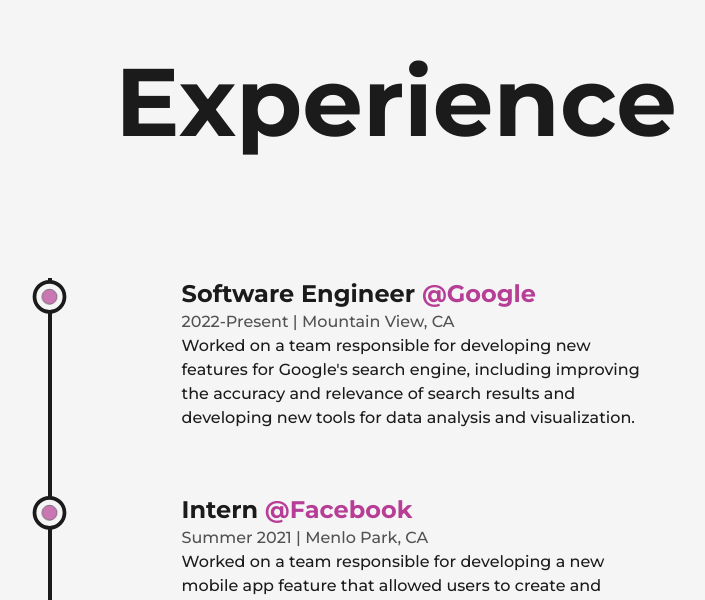
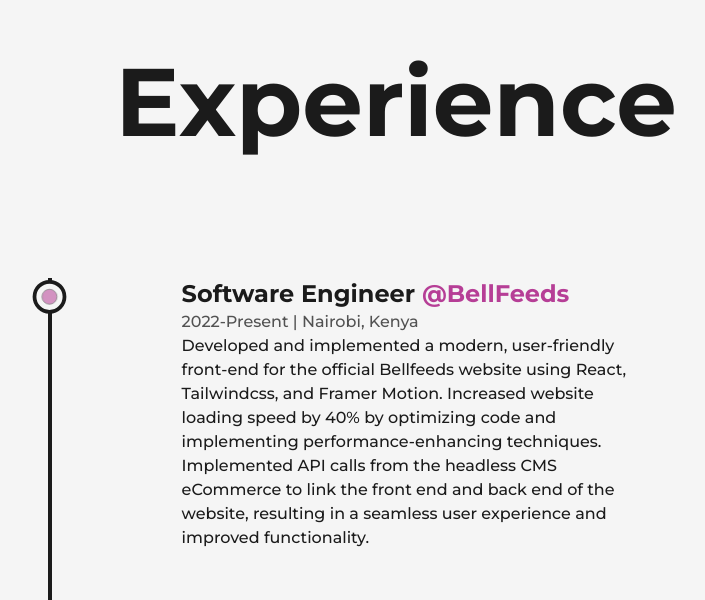
Before and after one commit to samwel-mongare/official-portfolio, a Next.js app: page /about in a window 1280 px wide. Shown: the part 2154-2754 px from the top of the page, without its empty margins (244-949 px from the left). Built offline with nearby package versions, Linux system fonts and the light colour scheme.

Commit message:
Complete on information update

```diff
--- a/app/components/DesktopMenu.jsx
+++ b/app/components/DesktopMenu.jsx
@@ -1,7 +1,7 @@
 import { usePathname } from "next/navigation"
 import { motion } from "framer-motion";
 import Link from "next/link"
-import { DribbbleIcon, GithubIcon, LinkedInIcon, MoonIcon, PinterestIcon, SunIcon, TwitterIcon } from "./Icons"
+import { AngelListIcon, DribbbleIcon, GithubIcon, LinkedInIcon, MoonIcon, SunIcon, TwitterIcon, UpworkIcon } from "./Icons"
 
 
 const CustomLink = ({ href, title, className }) => {
@@ -30,19 +30,19 @@
       <nav className="flex items-center justify-center flex-wrap">
         <motion.a whileHover={{
           y: -2
-        }} className="w-6 mr-3" whileTap={{scale: 0.9}} href="https://twitter.com" target="_blank"><TwitterIcon /></motion.a>
+        }} className="w-6 mr-3" whileTap={{scale: 0.9}} href="https://twitter.com/sam_mongare" target="_blank"><TwitterIcon /></motion.a>
         <motion.a whileHover={{
           y: -2
-        }} className="w-6 mx-3" whileTap={{scale: 0.9}} href="https://twitter.com" target="_blank"><GithubIcon /></motion.a>
+        }} className="w-6 mx-3" whileTap={{scale: 0.9}} href="https://github.com/Mosams" target="_blank"><GithubIcon /></motion.a>
         <motion.a whileHover={{
           y: -2
-        }} className="w-6 mx-3" whileTap={{scale: 0.9}} href="https://twitter.com" target="_blank"><LinkedInIcon /></motion.a>
+        }} className="w-6 mx-3" whileTap={{scale: 0.9}} href="https://www.linkedin.com/in/samwel-mongare/" target="_blank"><LinkedInIcon /></motion.a>
         <motion.a whileHover={{
           y: -2
-        }} className="w-6 mx-3 dark:bg-light rounded-full" whileTap={{scale: 0.9}} href="https://twitter.com" target="_blank"><PinterestIcon /></motion.a>
+        }} className="w-6 mx-2 rounded-full" whileTap={{scale: 0.9}} href="https://www.upwork.com/freelancers/~017927a169e62dec08?viewMode=1" target="_blank"><UpworkIcon /></motion.a>
         <motion.a whileHover={{
           y: -2
-        }} className="w-6 ml-3" whileTap={{scale: 0.9}} href="https://twitter.com" target="_blank"><DribbbleIcon /></motion.a>
+        }} className="w-6 p-1 ml-3 bg-white rounded-full" whileTap={{scale: 0.9}} href="https://wellfound.com/u/samwel-mongare" target="_blank"><AngelListIcon /></motion.a>
 
         <button
          onClick={() => setMode(mode === "light" ? "dark" : "light")}
--- a/app/components/HireMe.jsx
+++ b/app/components/HireMe.jsx
@@ -8,7 +8,7 @@
     md:right-8 md:left-auto md:top-0 md:bottom-auto sm:right-0'>
       <div className="w-48 h-auto flex items-center justify-center relative md:w-24">
         <CircularText className="fill-dark animate-spin-slow dark:fill-light" />
-        <Link href="/contact" className="flex items-center justify-center absolute left-1/2 top-1/2 -translate-x-1/2 -translate-y-1/2
+        <Link href="https://wa.me/+254762992818" target='_blank' className="flex items-center justify-center absolute left-1/2 top-1/2 -translate-x-1/2 -translate-y-1/2
          bg-dark text-light shadow-md border-solid border-dark w-20 h-20 rounded-full font-semibold hover:bg-light hover:text-dark
           dark:bg-light dark:text-dark dark:shadow-light dark:border-light dark:hover:bg-dark dark:hover:text-light md:w-12 md:h-12 md:text-[10px]
          ">
--- a/app/components/Home.jsx
+++ b/app/components/Home.jsx
@@ -31,7 +31,7 @@
               Explore my latest profects and articles, showcasing my expertise in React.js and web development.
             </p>
             <div className="flex items-center self-start mt-2 lg:self-center">
-              <Link href="/dummy.pdf" target="_blank"
+              <Link href="/resume.pdf" target="_blank"
                 className="flex items-center bg-dark text-light p-2.5 px-6 rounded-lg text-lg font-semibold hover:bg-light
                  hover:text-dark transition-all border-2 border-solid border-transparent
                  md:p-2 md:px-4 md:text-base
@@ -39,7 +39,7 @@
                  dark:bg-light dark:hover:text-light dark:hover:border-light dark:border-light dark:hover:bg-dark"
                  download="true"
               >Resume <LinkArrow className="w-6 m-1" /></Link>
-              <Link href="mailto.abc@gmail.com" target="_blank"
+              <Link href="https://wa.me/+254762992818" target="_blank"
                 className="ml-5 flex items-center bg-light text-dark p-2.5 px-6 rounded-lg text-lg font-semibold hover:bg-dark
                 hover:text-light transition-all border-2 border-solid border-dark hover:border-transparent dark:text-light
                dark:hover:text-light dark:border-light dark:bg-dark md:p-2 md:px-4 md:text-base "
--- a/app/components/NavBar.jsx
+++ b/app/components/NavBar.jsx
@@ -30,7 +30,7 @@
       <DesktopMenu mode={mode} setMode={setMode} isOpen={isOpen} />
       <MobileMenu mode={mode} setMode={setMode} isOpen={isOpen} handleClick={handleClick} />
 
-      <div className="absolute left-[40%] md:left-[38%] top-2 translate-x-[50%]">
+      <div className="absolute left-[45%] md:left-[38%] top-2 translate-x-[50%]">
         <Logo />
       </div>
     </header>
--- a/app/dataLibrary/myInformation.js
+++ b/app/dataLibrary/myInformation.js
@@ -73,74 +73,76 @@
 export const myExperience = [
   {
     title: 'Software Engineer',
-    company: 'Google',
-    companyLink: 'https://google.com',
-    location: 'Mountain View, CA',
+    company: 'BellFeeds',
+    companyLink: 'https://conwaybellfield.co.ke/',
+    location: 'Nairobi, Kenya',
     date: '2022-Present',
-    description: `Worked on a team responsible for developing new features for Google's
-    search engine, including improving the accuracy and relevance of search results and
-    developing new tools for data analysis and visualization.`
+    description: `Developed and implemented a modern, user-friendly front-end for the official Bellfeeds website using React, Tailwindcss, and Framer Motion.
+    Increased website loading speed by 40% by optimizing code and implementing performance-enhancing techniques.
+    Implemented API calls from the headless CMS eCommerce to link the front end and back end of the website, resulting in a seamless user experience and improved functionality.
+    `
   },
   {
-    title: 'Intern',
-    company: 'Facebook',
-    companyLink: 'https://facebook.com',
-    location: 'Menlo Park, CA',
-    date: 'Summer 2021',
-    description: `Worked on a team responsible for developing a new mobile app feature that allowed users to create and
-    share short-form video content, including designing and implementing a new user interface and developing
-    the backend infrastructure to support the feature.`
+    title: 'Code Reviewer',
+    company: 'Microverse',
+    companyLink: 'https://www.microverse.org/',
+    location: 'California, United States',
+    date: '2022-Present',
+    description: `Provided detailed feedback and suggestions during code reviews, leading to a 50% improvement in coding skills for team members and junior developers.
+    Mentored junior developers on best practices for writing clean, efficient code, resulting in a 15% increase in code quality scores.
+    Collaborated with the development team on collaborative projects to establish coding standards and guidelines, leading to a 20% improvement in overall code readability.
+    `
   },
   {
-    title: 'Software Developer',
-    company: 'Amazon',
-    companyLink: 'https://amazon.com',
-    location: 'Seattle, WA',
+    title: 'Founder/Project Manager',
+    company: 'Digital Chicken Farming',
+    companyLink: 'https://github.com/Mosams',
+    location: 'Eldoret, Kenya',
     date: '2020-2021',
-    description: `Worked on a team responsible for developing Amazon's mobile app, including implementing new features such
-    as product recommendations and user reviews, and optimizing the app's performance and reliability.`
+    description: `Implemented an efficient website ordering system that streamlined the purchasing process for customers, resulting in a 50% reduction in order processing time.
+    Developed and executed a comprehensive marketing strategy for the free-range chicken project, resulting in a 300% increase in online orders within the first month.
+    Collaborated with local farmers and suppliers to source high-quality chicken eggs and roosters, ensuring a consistent supply chain and customer satisfaction.
+    `
   },
   {
-    title: 'Software Developer Intern',
-    company: 'Microsoft',
-    companyLink: 'https://microsoft.com',
-    location: 'Redmond, WA',
-    date: 'Summer 2019',
-    description: `Worked on a team responsible for developing new features for Microsoft's Windows operating system,
-    including implementing a new user interface for a system settings panel and optimizing the performance of
-    a core system component.`
-  },
-  {
-    title: 'Teaching Assistant',
-    company: 'MIT',
-    companyLink: 'https://mit.edu',
-    location: 'Massachusetts Ave, Cambridge, MA',
-    date: 'Fall 2018',
-    description: `Assisted in teaching a course on computer programming, held office hours to help students with assignments,
-    and graded exams and assignments.`
-  },
+    title: 'IT Support Technician',
+    company: 'Chebut Tea Factory',
+    companyLink: 'https://ktdateas.com/chebut-tea-factory/',
+    location: 'Kapsabet, Kenya',
+    date: 'June 2019-August 2019',
+    description: `Conducted troubleshooting of LAN/WAN networks, resolving connectivity issues for 50+ employees and reducing downtime by 30%.
+    Performed data entry using the Chai-Pro System with 100% accuracy, ensuring seamless record-keeping and minimizing errors.
+    Identified and implemented new software and hardware solutions to improve system performance, resulting in a 20% increase in overall efficiency.
+    Identified and implemented software upgrades to improve system performance, resulting in a 20% increase in overall efficiency.
+    Conducted extensive testing of new hardware components, leading to the selection and installation of equipment that reduced system downtime by 15%.
+    `
+  }
 ]
 
 export const myEducation = [
   {
-    type: 'Bachelor Of Science In Computer Science',
-    time: '2016-2020',
-    place: 'Massachusetts Institute Of Technology (MIT)',
-    info: `Relevant courses included Data Structures and Algorithms, Computer Systems Engineering, and Artificial
-    Intelligence.`
+    type: 'Full Stack Web Development',
+    time: 'Oct 2021-Sep 2022',
+    place: 'Microverse',
+    info: `Implemented remote pair programming methodologies using GitHub and industry-standard git-flow to effectively collaborate with international remote developers on a daily basis while ensuring seamless code integration.
+    Utilized Ruby, Rails, JavaScript, React, and Redux to develop multiple projects showcasing proficiency in full-stack web development.
+    Mastered algorithms, data structures, and full-stack development through 1300+ hours of dedicated study, resulting in a deep understanding of key programming concepts and techniques.
+    `
   },
   {
-    type: 'Master Of Computer Science',
-    time: '2020-2022',
-    place: 'Stanford University',
-    info: `Completed a master's project on deep learning, developing a new neural network architecture for natural
-    language understanding.`
+    type: 'Bachelor in Business Information Technology (Second Class Upper)',
+    time: '2015-2019',
+    place: 'Multimedia University of Kenya',
+    info: `Utilized my blend of technical knowledge and business acumen to successfully complete projects that required a strong understanding of both fields, resulting in improved efficiency and effectiveness.
+    Acquired technical proficiency in networking units, digital logic, and programming languages such as C++ and Java during my studies in Business Information Technology.
+    Developed a comprehensive understanding of business operations and management through coursework in accounting, marketing, and business management, enabling me to effectively analyze and address organizational challenges.
+    `
   },
   {
     type: 'Online Coursework',
-    time: '2016-2020',
-    place: 'Coursera And EdX',
-    info: `Completed coursework in advanced topics such as Reinforcement Learning, Computer Vision, and Machine
-    Learning Engineering.`
+    time: '2019-Present',
+    place: 'Coursera And Udemy',
+    info: `Completed coursework in web development, including HTML, CSS, JavaScript, and React, resulting in a strong foundation in front-end development.
+    Completed coursework in AWS, including EC2, S3, and RDS, resulting in a strong foundation in cloud computing.`
   },
 ]
```
Also changed, not shown: app/components/Icons.jsx (+34 -0 lines), 1 other file (tests, documents, lock files or other folders).
